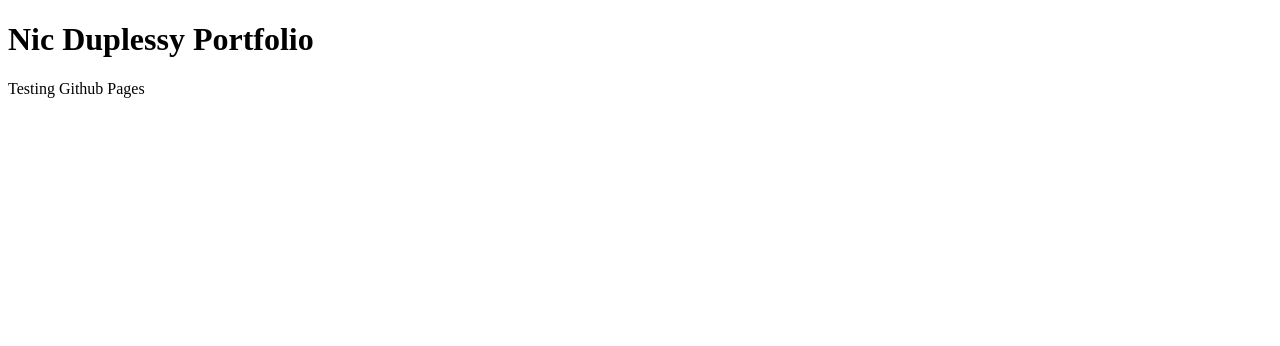
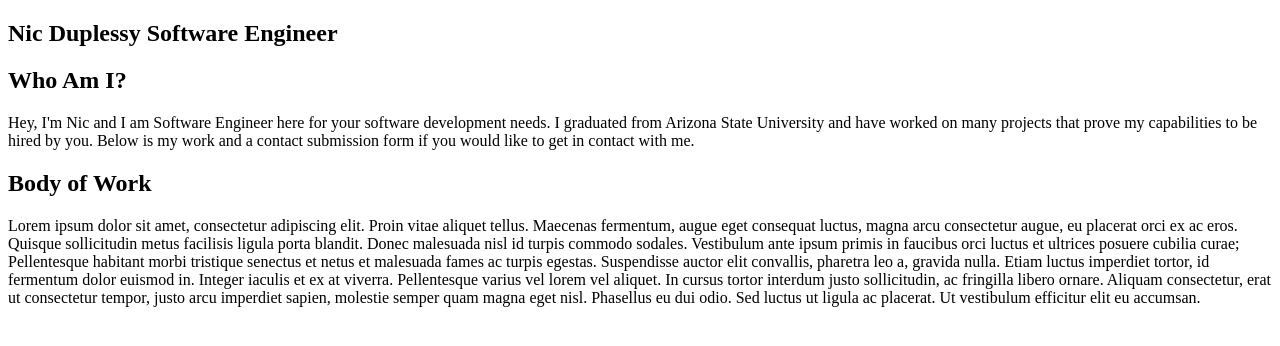
Before and after one commit to NicDuplessy/NicDuplessy.github.io, a plain HTML site: page index.html in a window 1280 px wide. Drawn offline with Linux system fonts and the light colour scheme.

Commit message:
html body updates
Added about me and who am i classes into HTML. Added placeholder for portfolio work.

```diff
--- a/index.html
+++ b/index.html
@@ -1,7 +1,20 @@
 <!DOCTYPE html>
 <html>
     <body>
-        <h1>Nic Duplessy Portfolio</h1>
-        <p>Testing Github Pages</p>
+        <section class="header">
+            <h1>Nic Duplessy Software Engineer</h1>
+        </section>
+        <section class="aboutMe">
+            <h2>Who Am I?</h2>
+            <p class="whoAmI">Hey, I'm Nic and I am Software Engineer here for your software development needs.
+                I graduated from Arizona State University and have worked on many projects that prove my
+                capabilities to be hired by you. Below is my work and a contact submission form if you
+                would like to get in contact with me.
+            </p>
+        </section>
+        <section>
+            <h2>Body of Work</h2>
+            <p>Lorem ipsum dolor sit amet, consectetur adipiscing elit. Proin vitae aliquet tellus. Maecenas fermentum, augue eget consequat luctus, magna arcu consectetur augue, eu placerat orci ex ac eros. Quisque sollicitudin metus facilisis ligula porta blandit. Donec malesuada nisl id turpis commodo sodales. Vestibulum ante ipsum primis in faucibus orci luctus et ultrices posuere cubilia curae; Pellentesque habitant morbi tristique senectus et netus et malesuada fames ac turpis egestas. Suspendisse auctor elit convallis, pharetra leo a, gravida nulla. Etiam luctus imperdiet tortor, id fermentum dolor euismod in. Integer iaculis et ex at viverra. Pellentesque varius vel lorem vel aliquet. In cursus tortor interdum justo sollicitudin, ac fringilla libero ornare. Aliquam consectetur, erat ut consectetur tempor, justo arcu imperdiet sapien, molestie semper quam magna eget nisl. Phasellus eu dui odio. Sed luctus ut ligula ac placerat. Ut vestibulum efficitur elit eu accumsan.</p>
+        </section>
     </body>
 </html>
```
